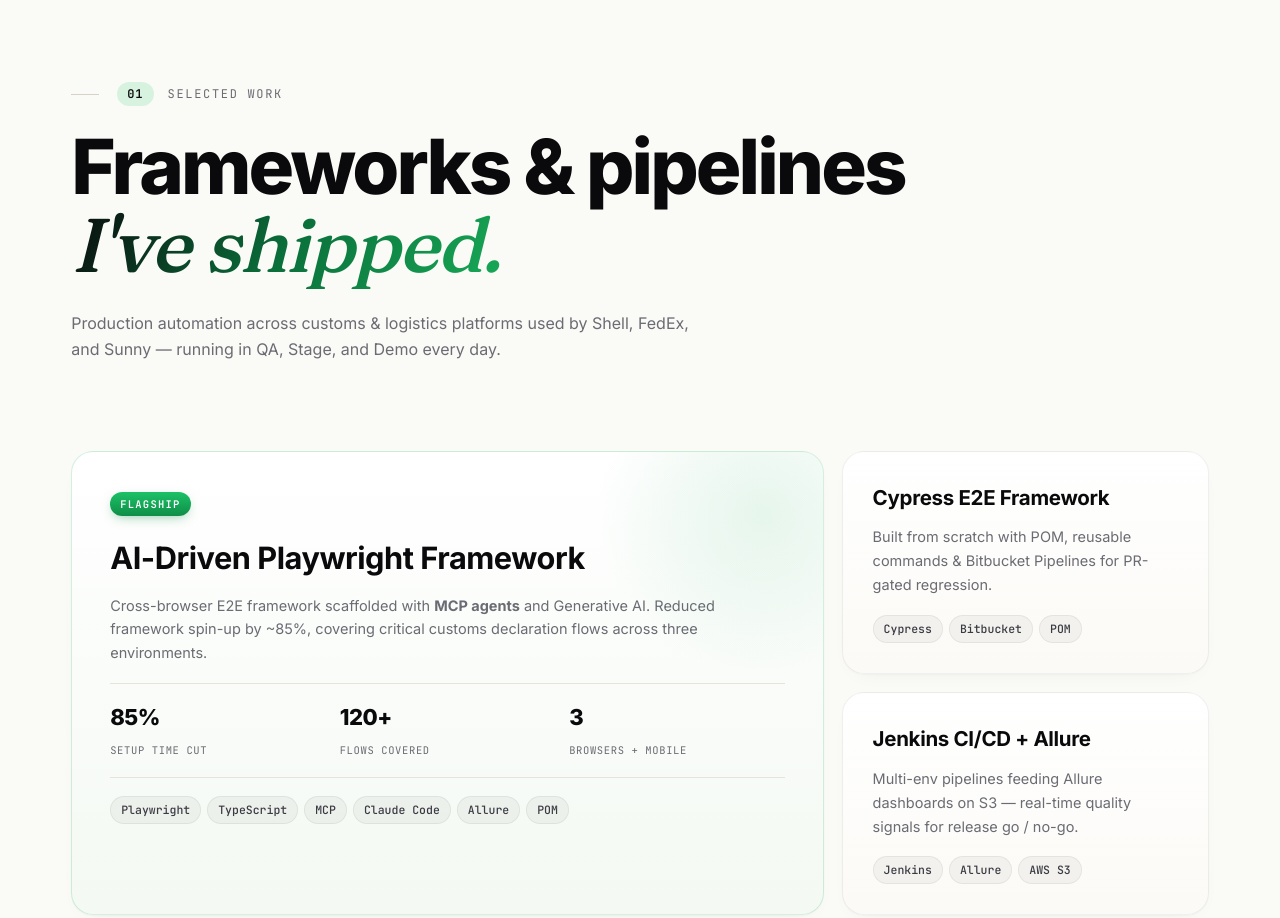
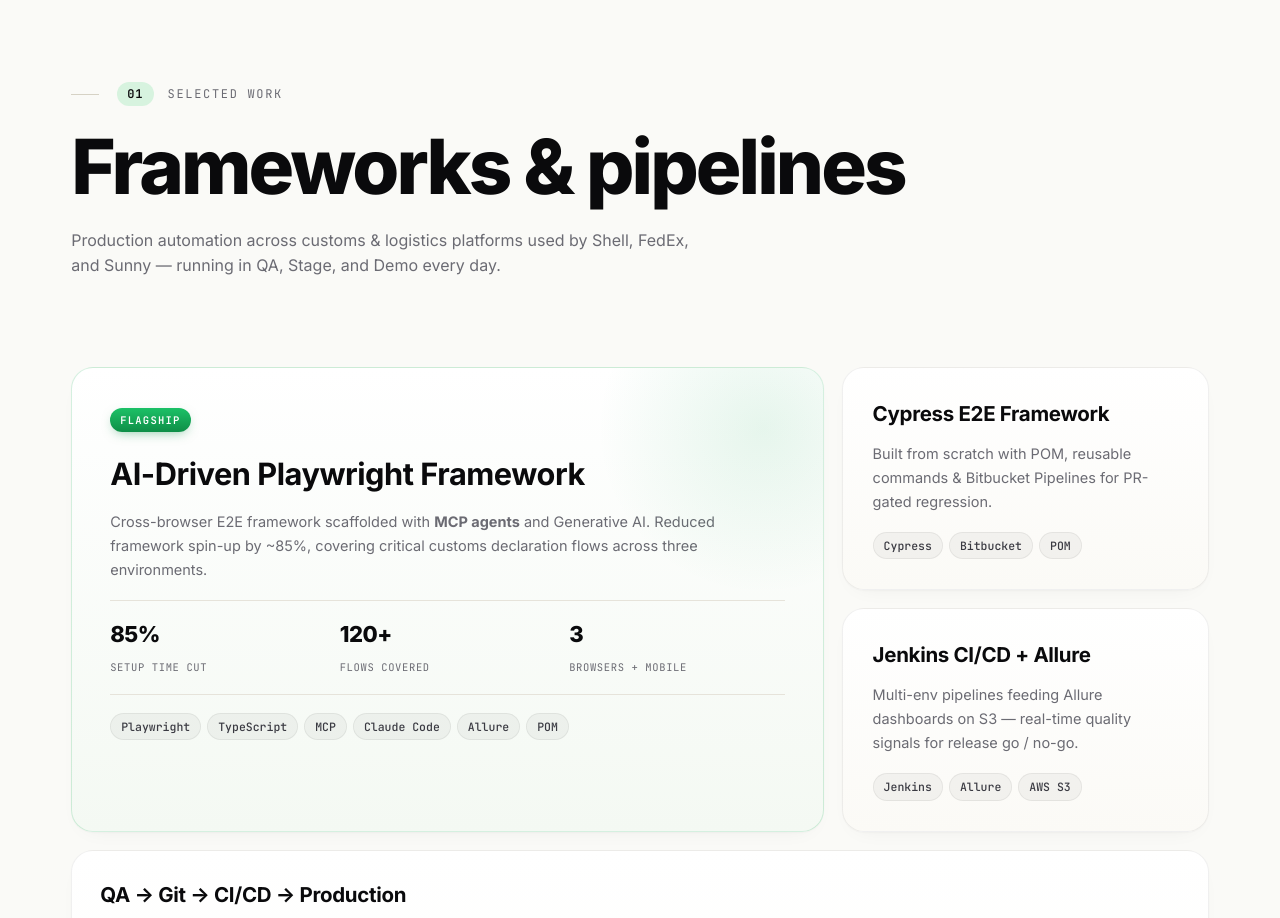
Before and after one commit to Rakesh-lella/Rakesh-lella.github.io, a plain HTML site: page index.html in a window 1280 px wide. Shown: the part 2140-3058 px from the top of the page. Drawn offline with Linux system fonts and the light colour scheme; animation ran at ten frames a second.

Commit message:
Work section title: drop 'I've shipped.' tail -> just 'Frameworks & pipelines'.

```diff
--- a/index.html
+++ b/index.html
@@ -174,7 +174,7 @@
   <div class="container">
     <div class="section-head">
       <p class="eyebrow"><span class="eyebrow-num">01</span> Selected Work</p>
-      <h2 class="section-title">Frameworks &amp; pipelines<br/><span class="serif">I've shipped.</span></h2>
+      <h2 class="section-title">Frameworks &amp; pipelines</h2>
       <p class="section-lead">Production automation across customs &amp; logistics platforms used by Shell, FedEx, and Sunny — running in QA, Stage, and Demo every day.</p>
     </div>
 
```
